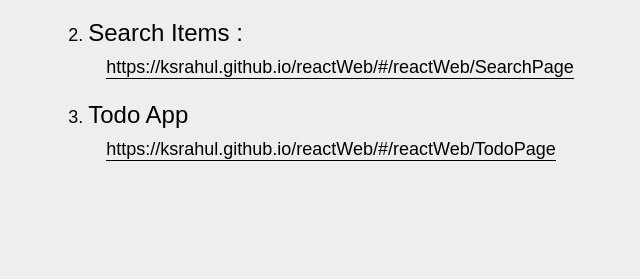
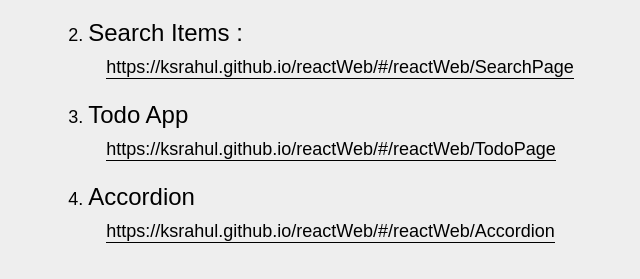
Before and after one commit to KSrahul/React_Projects, a plain HTML site: page index.html in a window 1280 px wide. Shown: the part 143-422 px from the top of the page, without its empty margins (319-959 px from the left). Drawn offline with Linux system fonts and the light colour scheme.

Commit message:
Update index.html

```diff
--- a/index.html
+++ b/index.html
@@ -61,6 +61,11 @@
                 <br>
                 <a target="_blank" href="https://ksrahul.github.io/reactWeb/#/reactWeb/TodoPage">https://ksrahul.github.io/reactWeb/#/reactWeb/TodoPage</a>
             </li>
+            <li>
+                <span class="project_heading">Accordion</span>
+                <br>
+                <a target="_blank" href="https://ksrahul.github.io/reactWeb/#/reactWeb/Accordion">https://ksrahul.github.io/reactWeb/#/reactWeb/Accordion</a>
+            </li>
         </ul>
     </div>
 </body>
```
